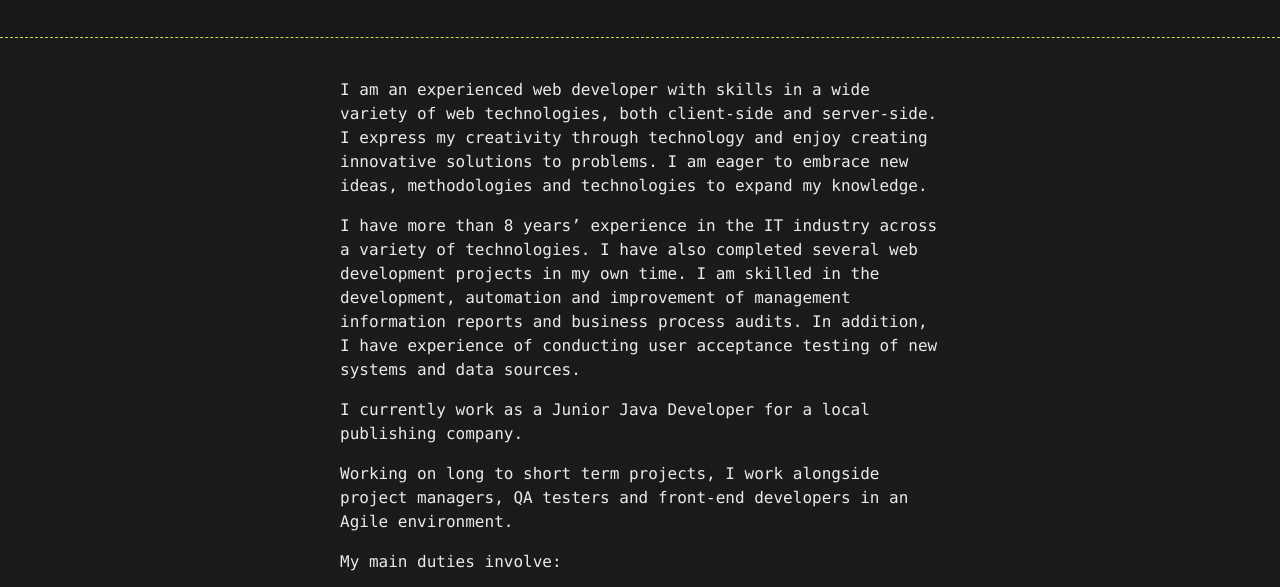
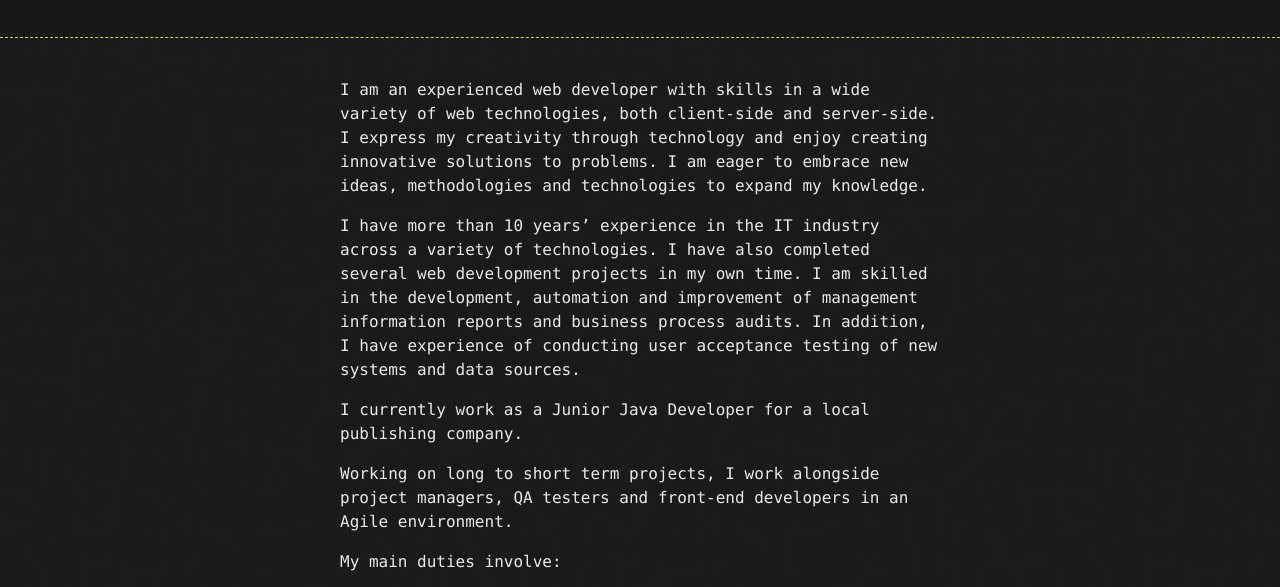
Before and after one commit to JavaDevVictoria/JavaDevVictoria.github.io, a plain HTML site: page index.html in a window 1280 px wide. Shown: the part 155-742 px from the top of the page. Drawn offline with Linux system fonts and the light colour scheme.

Commit message:
Updated number of years of experience

```diff
--- a/index.html
+++ b/index.html
@@ -28,7 +28,7 @@
       <section id="main_content">
         <p>I am an experienced web developer with skills in a wide variety of web technologies, both client-side and server-side. I express my creativity through technology and enjoy creating innovative solutions to problems. I am eager to embrace new ideas, methodologies and technologies to expand my knowledge.</p>
 
-<p>I have more than 8 years’ experience in the IT industry across a variety of technologies. I have also completed several web development projects in my own time. I am skilled in the development, automation and improvement of management information reports and business process audits. In addition, I have experience of conducting user acceptance testing of new systems and data sources.</p>
+<p>I have more than 10 years’ experience in the IT industry across a variety of technologies. I have also completed several web development projects in my own time. I am skilled in the development, automation and improvement of management information reports and business process audits. In addition, I have experience of conducting user acceptance testing of new systems and data sources.</p>
 
 <p>I currently work as a Junior Java Developer for a local publishing company.</p>
 
```
